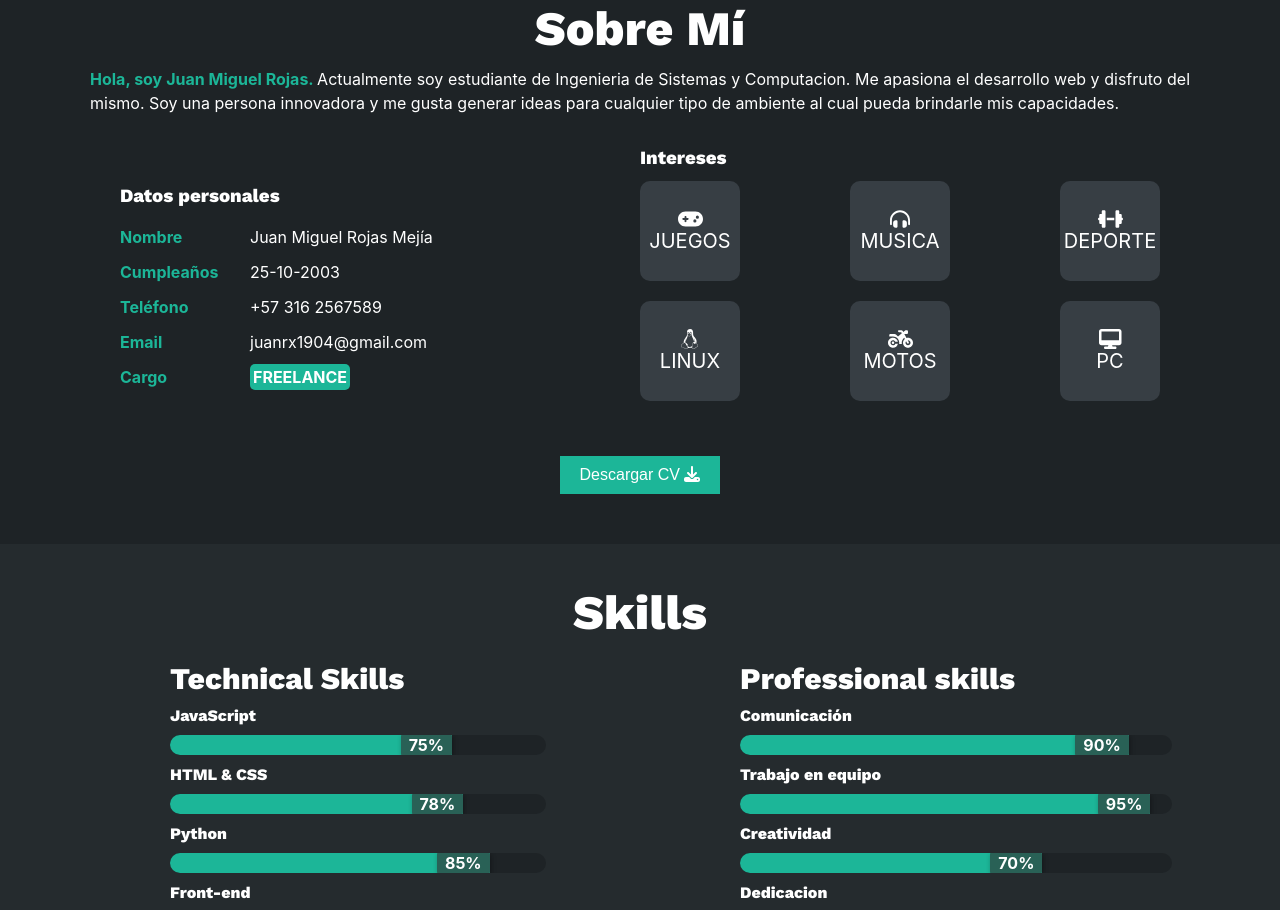
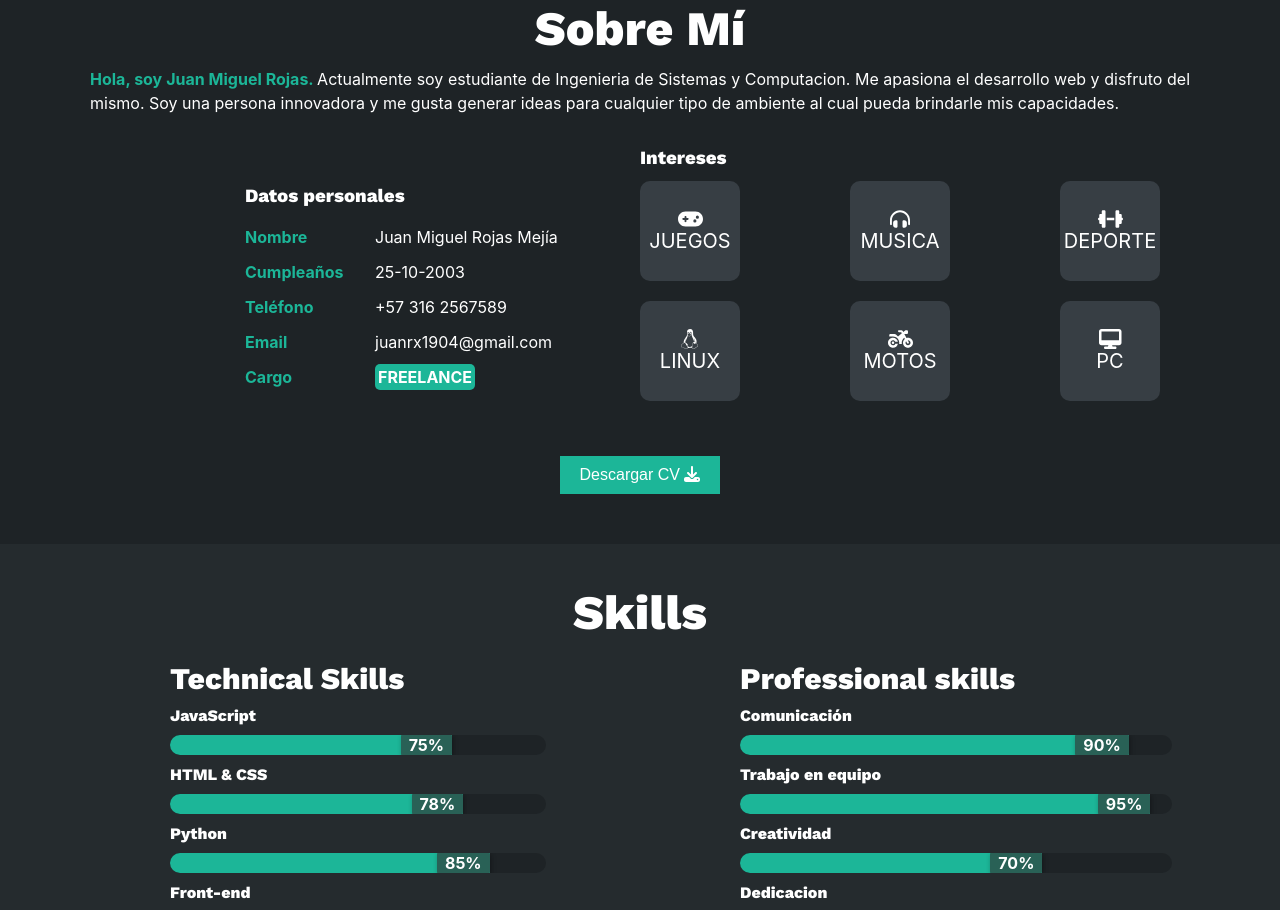
Before and after one commit to JuanRx19/Pagina-personal, a React (Create React App) app: page / in a window 1280 px wide. Shown: the part 840-1750 px from the top of the page. Built offline with nearby package versions, Linux system fonts and the light colour scheme; a web font is replaced by a local one.

Commit message:
Cambios realizados en etiquetas

```diff
--- a/src/App.css
+++ b/src/App.css
@@ -8,5 +8,23 @@
 }
 
 html, body{
-  scroll-behavior: smooth;
+  scrollbar-width: thin;
+  scrollbar-color: #1cb698 transparent;
 }
+
+::-webkit-scrollbar {
+  width: 8px; /* Ajusta el ancho de la barra de desplazamiento según tus preferencias */
+}
+
+::-webkit-scrollbar-track {
+  background-color: #181a1b;
+}
+
+::-webkit-scrollbar-thumb {
+  background-color: #1cb698; /* Color personalizado para la barra de desplazamiento */
+  border-radius: 4px; /* Ajusta el radio del borde según tus preferencias */
+}
+
+::-webkit-scrollbar-thumb:hover {
+  background-color: #19a385; /* Color personalizado para la barra de desplazamiento al pasar el cursor sobre ella */
+}
--- a/src/components/Inicio.jsx
+++ b/src/components/Inicio.jsx
@@ -1,6 +1,4 @@
 import React from "react";
-import Navbar from "./Navbar";
-import { Link } from 'react-router-dom';
 import "../stylesheets/Inicio.css"
 import { FontAwesomeIcon } from '@fortawesome/react-fontawesome'
 import { faGithub } from '@fortawesome/free-brands-svg-icons';
@@ -17,9 +15,9 @@ function Inicio(){
                 <h2>Estudiante de Ingeniería de Sistemas</h2>
                 <h2>Developer UI/UX</h2>
                 <div className="redes">
-                    <a href="https://github.com/JuanRx19"><FontAwesomeIcon icon={faGithub} /> </a>
-                    <a href="https://www.linkedin.com/in/juan-miguel-rojas-mejia-35968a1a2/"><FontAwesomeIcon icon={faLinkedinIn} /> </a>
-                    <a href="https://www.instagram.com/juanrm.19/"><FontAwesomeIcon icon={faInstagram} /> </a>
+                    <a href="https://github.com/JuanRx19" target="_blank" rel="noreferrer"><FontAwesomeIcon icon={faGithub} /> </a>
+                    <a href="https://www.linkedin.com/in/juan-miguel-rojas-mejia-35968a1a2/" target="_blank" rel="noreferrer"><FontAwesomeIcon icon={faLinkedinIn} /> </a>
+                    <a href="https://www.instagram.com/juanrm.19/" target="_blank" rel="noreferrer"><FontAwesomeIcon icon={faInstagram} /> </a>
                 </div>
             </div>
         </div>
--- a/src/components/Portafolio.jsx
+++ b/src/components/Portafolio.jsx
@@ -10,27 +10,27 @@ function Portafolio(){
             <div className="contenedores-portafolio">
                 <div className="card-portafolio">
                     <img className="img-portafolio" src={require("../images/p1.jpg")} alt="img-portafolio"/>
-                    <a href="https://github.com/JuanRx19"><FontAwesomeIcon icon={faGithub} /> </a>
+                    <a href="https://github.com/JuanRx19" target="_blank" rel="noreferrer"><FontAwesomeIcon icon={faGithub} /> </a>
                 </div>
                 <div className="card-portafolio">
                     <img className="img-portafolio" src={require("../images/p2.jpg")} alt="img-portafolio"/>
-                    <a href="https://github.com/JuanRx19"><FontAwesomeIcon icon={faGithub} /> </a>
+                    <a href="https://github.com/JuanRx19" target="_blank" rel="noreferrer"><FontAwesomeIcon icon={faGithub} /> </a>
                 </div>
                 <div className="card-portafolio">
                     <img className="img-portafolio" src={require("../images/p3.jpg")} alt="img-portafolio"/>
-                    <a href="https://github.com/JuanRx19"><FontAwesomeIcon icon={faGithub} /> </a>
+                    <a href="https://github.com/JuanRx19" target="_blank" rel="noreferrer"><FontAwesomeIcon icon={faGithub} /> </a>
                 </div>
                 <div className="card-portafolio">
                     <img className="img-portafolio" src={require("../images/p4.jpg")} alt="img-portafolio"/>
-                    <a href="https://github.com/JuanRx19"><FontAwesomeIcon icon={faGithub} /> </a>
+                    <a href="https://github.com/JuanRx19" target="_blank" rel="noreferrer"><FontAwesomeIcon icon={faGithub} /> </a>
                 </div>
                 <div className="card-portafolio">
                     <img className="img-portafolio" src={require("../images/p5.jpg")} alt="img-portafolio"/>
-                    <a href="https://github.com/JuanRx19"><FontAwesomeIcon icon={faGithub} /> </a>
+                    <a href="https://github.com/JuanRx19" target="_blank" rel="noreferrer"><FontAwesomeIcon icon={faGithub} /> </a>
                 </div>
                 <div className="card-portafolio">
                     <img className="img-portafolio" src={require("../images/p6.jpg")} alt="img-portafolio"/>
-                    <a href="https://github.com/JuanRx19"><FontAwesomeIcon icon={faGithub} /> </a>
+                    <a href="https://github.com/JuanRx19" target="_blank" rel="noreferrer"><FontAwesomeIcon icon={faGithub} /> </a>
                 </div>
             </div>
         </div>
--- a/src/stylesheets/Portafolio.css
+++ b/src/stylesheets/Portafolio.css
@@ -40,7 +40,7 @@
 }
 
 .img-portafolio{
-    width: 350px;
+    width: 370px;
     padding-bottom: 10px;
 }
 
--- a/src/stylesheets/SobreMi.css
+++ b/src/stylesheets/SobreMi.css
@@ -25,7 +25,7 @@
     display: flex;
     flex-direction: column;
     width: 50%;
-    padding-left: 100px;
+    padding-left: 225px;
     padding-top: 50px;
 }
 
```
